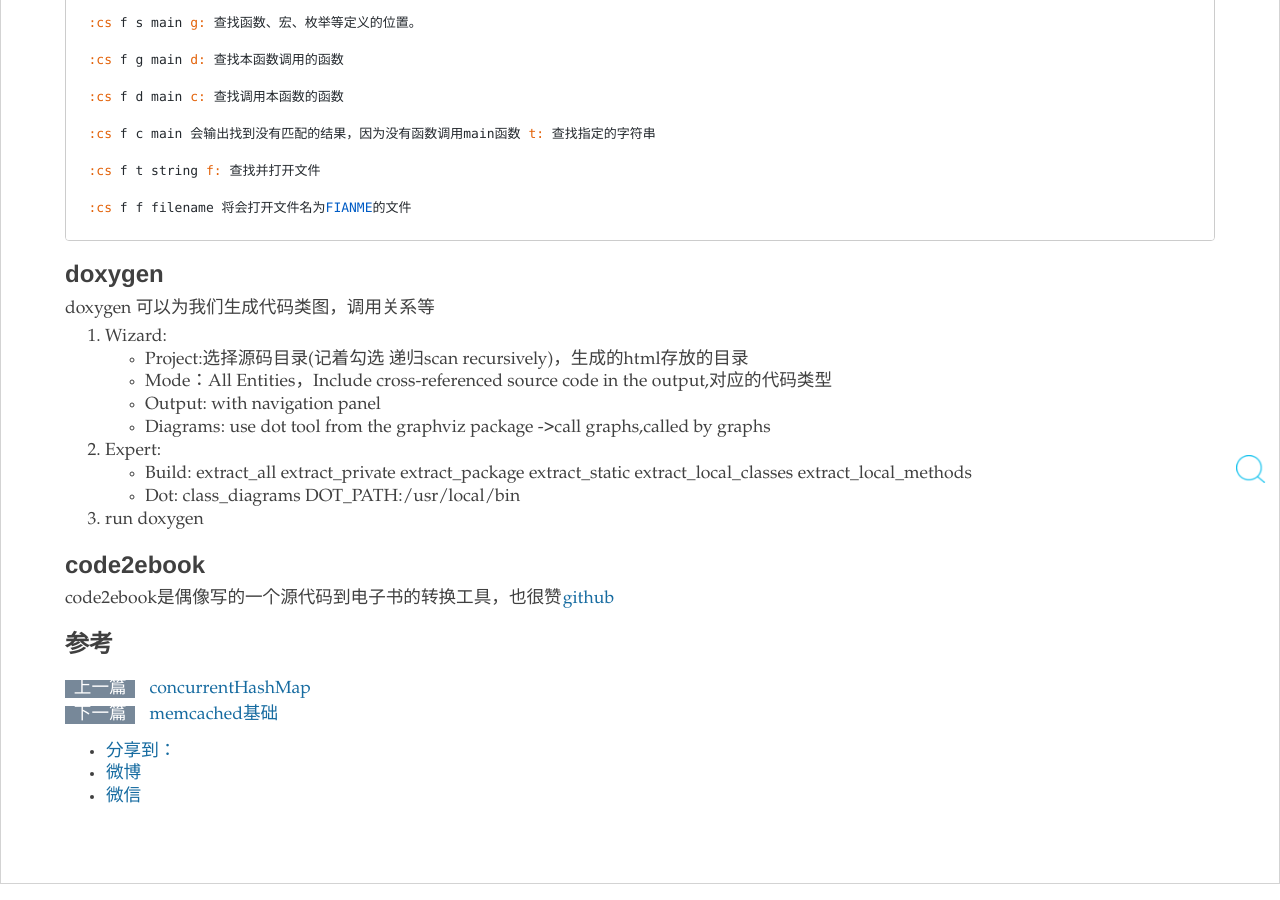
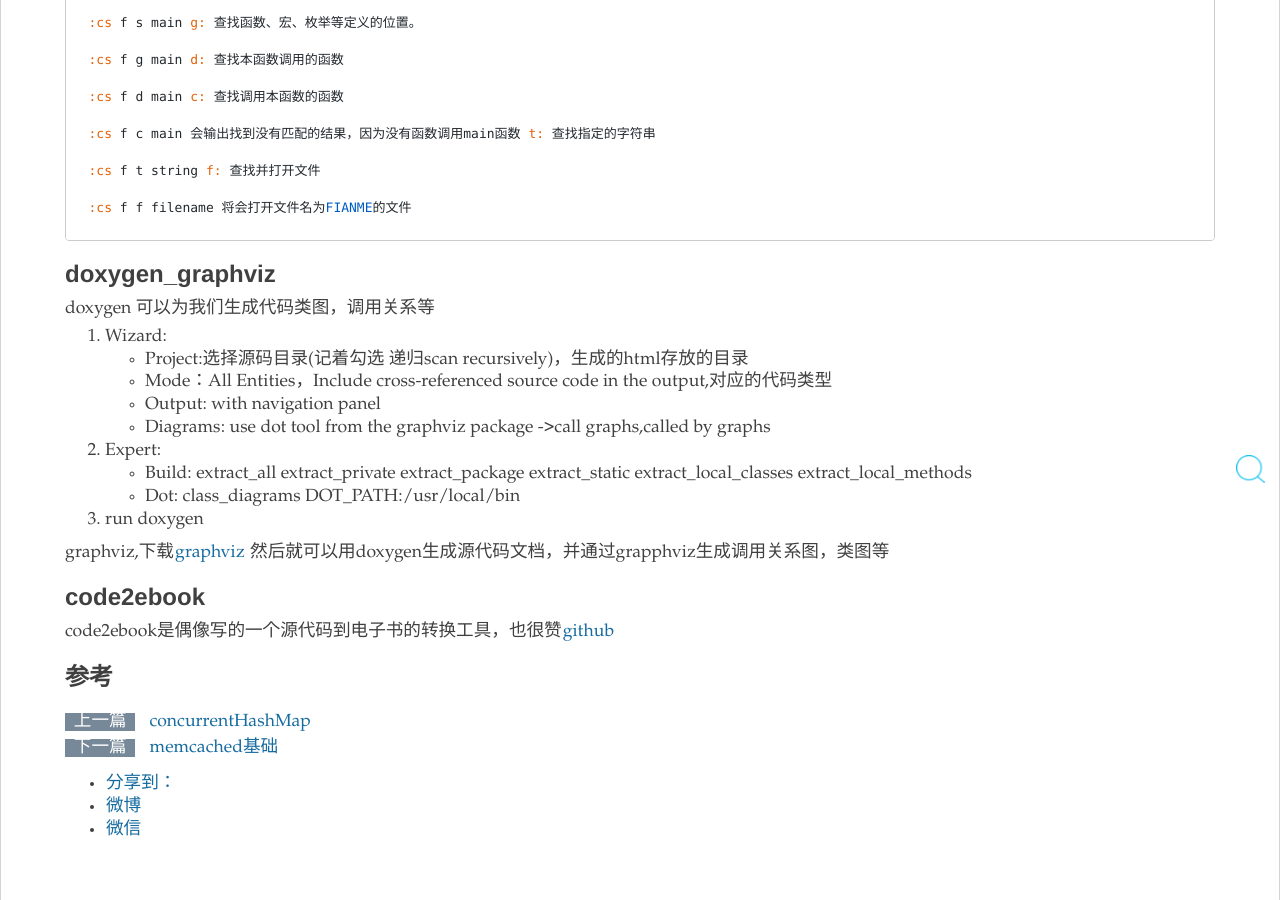
Before and after one commit to zy123a/lcj1992.github.com, a Jekyll site: the page built from _posts/soft/2016-02-28-view_source.md, in a window 1280 px wide and 900 px high, scrolled down 2842 px. Built offline with Jekyll 4.4.1, drawn with Linux system fonts in a browser that asks for light colours; nearby versions of some CDN libraries; comment, search, counter and statistics services are not loaded; some of the changed text lies outside the part shown.

Commit message:
view-source

```diff
--- a/_posts/soft/2016-02-28-view_source.md
+++ b/_posts/soft/2016-02-28-view_source.md
@@ -8,7 +8,7 @@ tags: vim ctags cscope doxygen code2ebook
 *   [vi分屏](#vi_split)
 *   [ctags](#ctags)
 *   [cscope](#cscope)
-*   [doxygen](#doxygen)
+*   [doxygen+graphviz](#doxygen_graphviz)
 *   [code2ebook](#code2ebook)
 
 ### vi分屏 {#vi_split}
@@ -143,7 +143,7 @@ f: 查找并打开文件
 
     :cs f f filename 将会打开文件名为FIANME的文件
 
-### doxygen
+### doxygen_graphviz
 
 doxygen 可以为我们生成代码类图，调用关系等
 
@@ -157,6 +157,9 @@ doxygen 可以为我们生成代码类图，调用关系等
    * Dot: class_diagrams DOT_PATH:/usr/local/bin
 3. run doxygen
 
+graphviz,下载[graphviz](http://www.graphviz.org/Download..php)
+然后就可以用doxygen生成源代码文档，并通过grapphviz生成调用关系图，类图等
+
 ### code2ebook
 
 code2ebook是偶像写的一个源代码到电子书的转换工具，也很赞[github](https://github.com/agentzh/code2ebook)
```
Also changed, not shown: _posts/java/2014-11-20-generic.md (+0 -1 lines), _posts/java/2014-11-20-annotation.md (line endings or trailing spaces), 1 other file.
